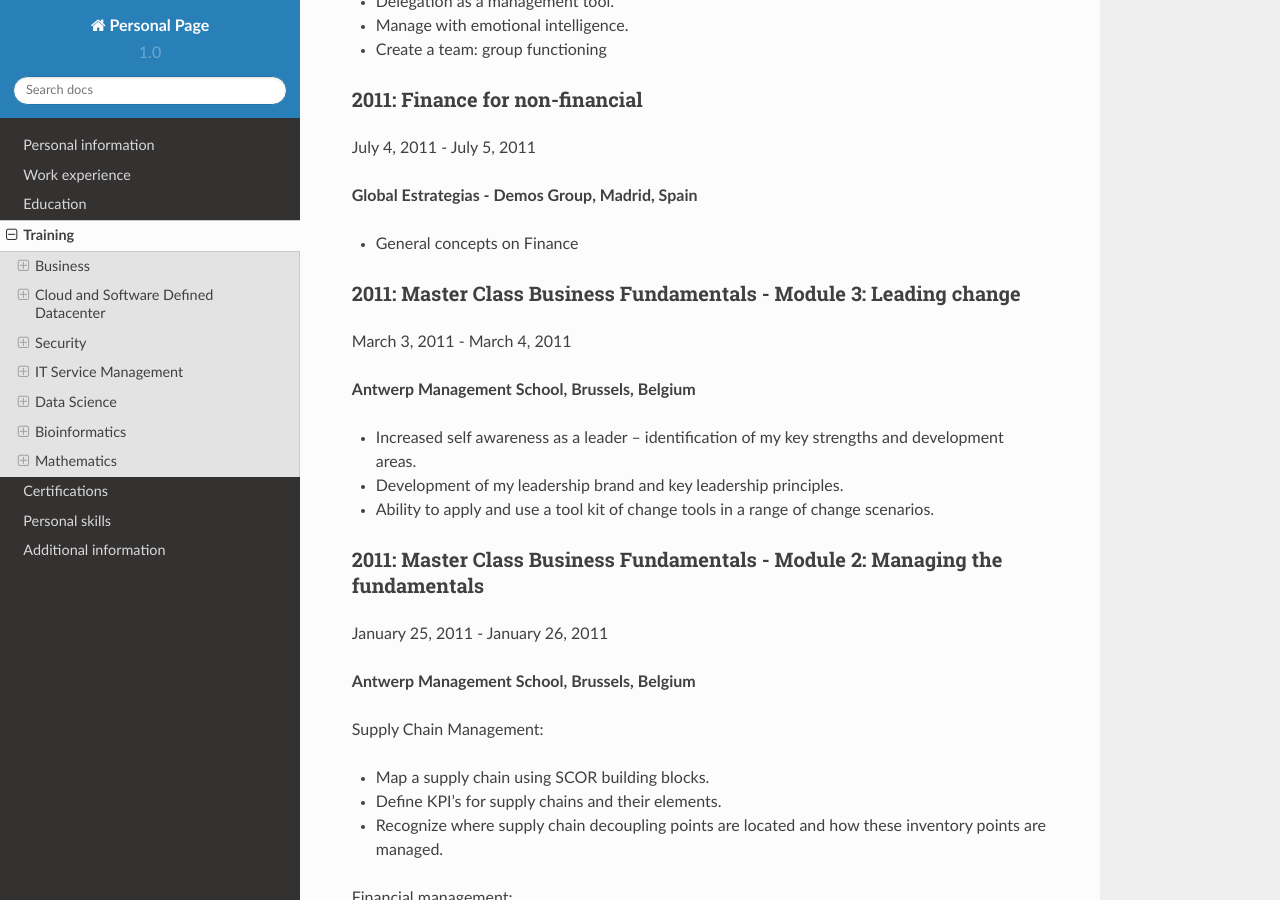
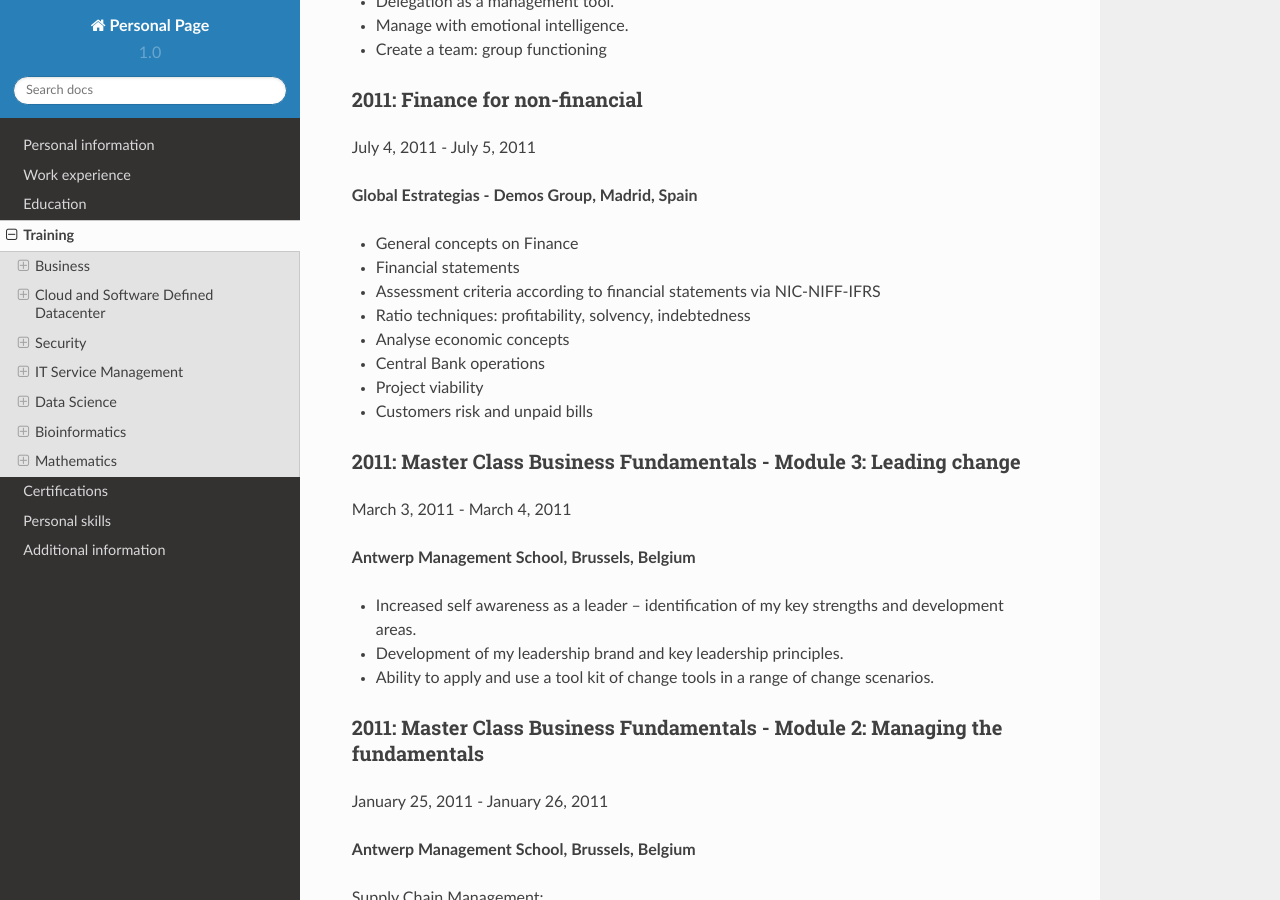
Before and after one commit to jacubero/Resume, a Sphinx documentation site: the page built from Sphinx/source/training.rst, in a window 1280 px wide and 900 px high, scrolled down 806 px. Built offline with Sphinx 7.4.7 and the Read the Docs theme 2.0.0, drawn with Linux system fonts in a browser that asks for light colours.

Commit message:
New version

```diff
--- a/Sphinx/source/training.rst
+++ b/Sphinx/source/training.rst
@@ -56,6 +56,20 @@ July 4, 2011 - July 5, 2011
 **Global Estrategias - Demos Group, Madrid, Spain**
 
 * General concepts on Finance
+
+* Financial statements
+
+* Assessment criteria according to financial statements via NIC-NIFF-IFRS
+
+* Ratio techniques: profitability, solvency, indebtedness
+
+* Analyse economic concepts
+
+* Central Bank operations
+
+* Project viability
+
+* Customers risk and unpaid bills
 
 2011: Master Class Business Fundamentals - Module 3: Leading change
 ===================================================================
```
Also changed, not shown: Sphinx/source/additional.rst (+18 -0 lines), Sphinx/source/images/ESCA.jpg (added).
